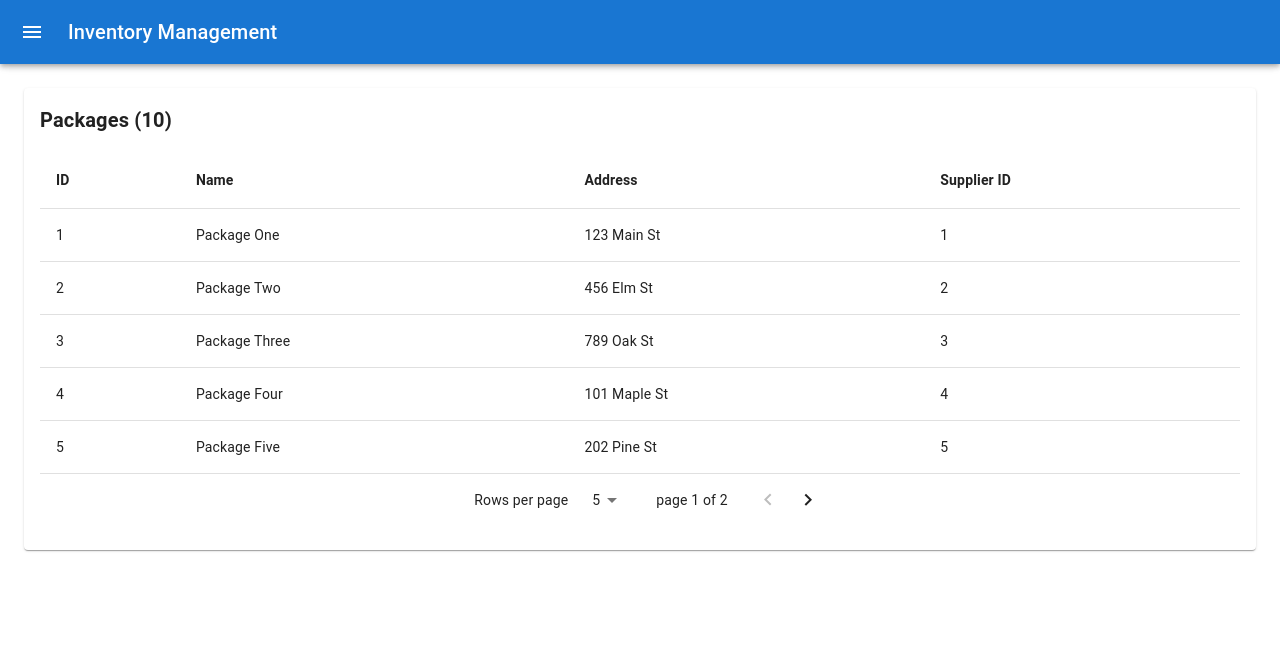
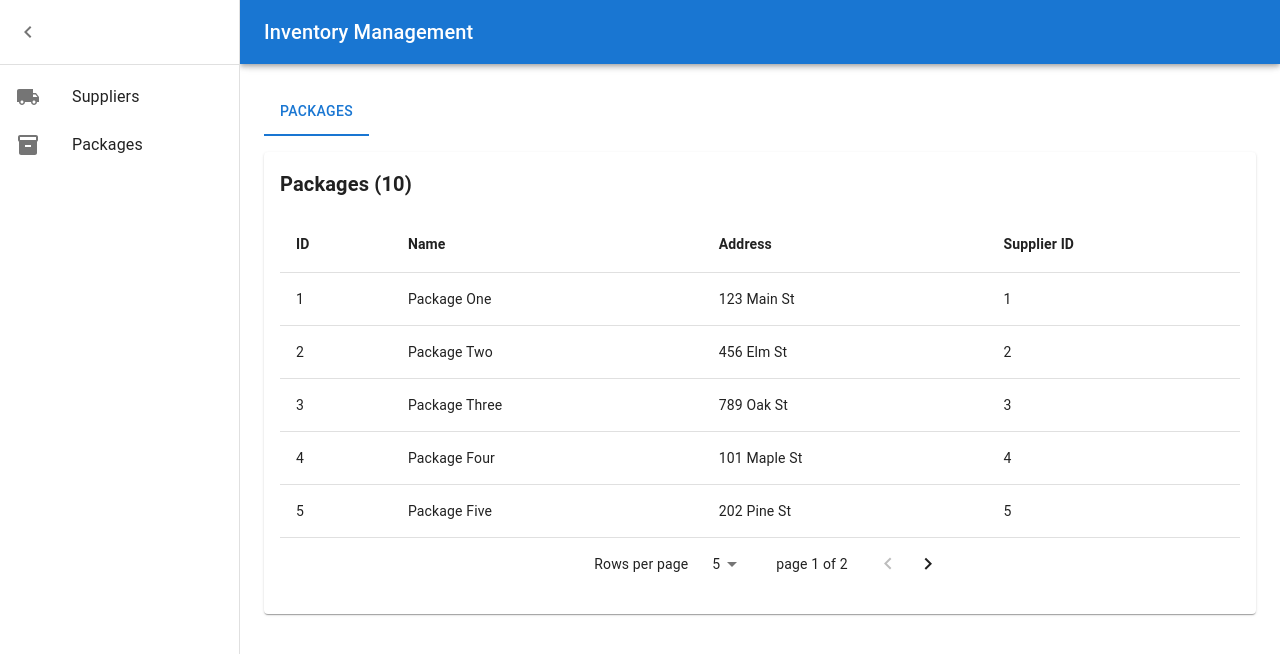
Before and after one commit to arpansaha1300/unit-assessment-4, a React (Vite) app in the folder frontend/: page /package-list in a window 1280 px wide. Shown: the top 654 px of the page. Built offline with nearby package versions, Linux system fonts and the light colour scheme.

Commit message:
redux tabs

```diff
--- a/frontend/src/layouts/default.jsx
+++ b/frontend/src/layouts/default.jsx
@@ -1,4 +1,3 @@
-import * as React from "react";
 import { styled, useTheme } from "@mui/material/styles";
 import Box from "@mui/material/Box";
 import Drawer from "@mui/material/Drawer";
@@ -18,7 +17,11 @@ import ListItemIcon from "@mui/material/ListItemIcon";
 import ListItemText from "@mui/material/ListItemText";
 import InventoryIcon from "@mui/icons-material/Inventory";
 import LocalShippingIcon from "@mui/icons-material/LocalShipping";
-import { Outlet } from "react-router-dom";
+import { useDispatch, useSelector } from "react-redux";
+import { Outlet, useLocation, useNavigate } from "react-router-dom";
+import { createOrUpdateTab } from "../redux/tabSlice";
+import { Tab, Tabs } from "@mui/material";
+import { useEffect, useState } from "react";
 
 const drawerWidth = 240;
 
@@ -74,26 +77,20 @@ const DrawerHeader = styled("div")(({ theme }) => ({
   justifyContent: "flex-start",
 }));
 
-const drawerTabs = [
-  {
-    name: "Suppliers",
-    icon: <LocalShippingIcon />,
-    onClick: () => {
-      console.log("Suppliers");
-    },
-  },
-  {
-    name: "Packages",
-    icon: <InventoryIcon />,
-    onClick: () => {
-      console.log("Packages");
-    },
-  },
-];
-
 export default function Layout() {
   const theme = useTheme();
-  const [open, setOpen] = React.useState(false);
+  const dispatch = useDispatch();
+  const location = useLocation();
+  const [open, setOpen] = useState(true);
+
+  useEffect(() => {
+    dispatch(
+      createOrUpdateTab({
+        name: routeNames[location.pathname],
+        path: location.pathname,
+      })
+    );
+  }, [dispatch]);
 
   const handleDrawerOpen = () => {
     setOpen(true);
@@ -145,22 +142,101 @@ export default function Layout() {
           </IconButton>
         </DrawerHeader>
         <Divider />
-        <List>
-          {drawerTabs.map((tab) => (
-            <ListItem key={tab.name} disablePadding>
-              <ListItemButton>
-                <ListItemIcon>{tab.icon}</ListItemIcon>
-                <ListItemText primary={tab.name} />
-              </ListItemButton>
-            </ListItem>
-          ))}
-        </List>
+        <DrawerTabs />
       </Drawer>
 
       <Container open={open}>
         <DrawerHeader />
+        <Box sx={{ marginBottom: "1rem" }}>
+          <TabList />
+        </Box>
         <Outlet />
       </Container>
     </Box>
   );
 }
+
+const routeNames = {
+  "/package-list": "Packages",
+  "/suppliers-list": "Suppliers",
+};
+
+function DrawerTabs() {
+  const dispatch = useDispatch();
+  const navigate = useNavigate();
+
+  const drawerTabs = [
+    {
+      name: "Suppliers",
+      icon: <LocalShippingIcon />,
+      onClick: () => {
+        dispatch(
+          createOrUpdateTab({ name: "Suppliers", path: "/suppliers-list" })
+        );
+        navigate("/suppliers-list");
+      },
+    },
+    {
+      name: "Packages",
+      icon: <InventoryIcon />,
+      onClick: () => {
+        dispatch(
+          createOrUpdateTab({ name: "Packages", path: "/package-list" })
+        );
+        navigate("/package-list");
+      },
+    },
+  ];
+
+  return (
+    <List>
+      {drawerTabs.map((tab) => (
+        <ListItem key={tab.name} disablePadding>
+          <ListItemButton onClick={tab.onClick}>
+            <ListItemIcon>{tab.icon}</ListItemIcon>
+            <ListItemText primary={tab.name} />
+          </ListItemButton>
+        </ListItem>
+      ))}
+    </List>
+  );
+}
+
+function TabList() {
+  const location = useLocation();
+  const [value, setValue] = useState(null);
+  const tabsMap = useSelector((state) => state.tabs.map);
+  const [tabs, setTabs] = useState([]);
+
+  useEffect(() => {
+    setValue(location.pathname);
+  }, [location]);
+
+  useEffect(() => {
+    setTabs(Object.values(tabsMap));
+  }, [tabsMap]);
+
+  const handleChange = (event, newValue) => {
+    setValue(newValue);
+  };
+
+  return tabs.length > 0 && value ? (
+    <Box
+      sx={{
+        maxWidth: { xs: 320, sm: 480, md: 640, lg: 840 },
+        bgcolor: "background.paper",
+      }}
+    >
+      <Tabs
+        value={value}
+        onChange={handleChange}
+        variant="scrollable"
+        scrollButtons="auto"
+      >
+        {tabs.map((tab) => (
+          <Tab key={tab.path} label={tab.name} value={tab.path} />
+        ))}
+      </Tabs>
+    </Box>
+  ) : null;
+}
--- a/frontend/src/main.jsx
+++ b/frontend/src/main.jsx
@@ -1,9 +1,13 @@
-import React from 'react'
-import ReactDOM from 'react-dom/client'
-import { AppRoutes } from './routes.jsx'
+import React from "react";
+import ReactDOM from "react-dom/client";
+import { AppRoutes } from "./routes.jsx";
+import { Provider } from "react-redux";
+import store from "./redux/store.js";
 
-ReactDOM.createRoot(document.getElementById('root')).render(
+ReactDOM.createRoot(document.getElementById("root")).render(
   <React.StrictMode>
-    <AppRoutes />
-  </React.StrictMode>,
-)
+    <Provider store={store}>
+      <AppRoutes />
+    </Provider>
+  </React.StrictMode>
+);
--- a/frontend/src/redux/store.js
+++ b/frontend/src/redux/store.js
@@ -1,9 +1,11 @@
 import { configureStore } from '@reduxjs/toolkit';
 import authReducer from './authSlice';
+import tabsReducer from './tabSlice';
 
 const store = configureStore({
   reducer: {
     auth: authReducer,
+    tabs: tabsReducer,
   },
 });
 
--- /dev/null
+++ b/frontend/src/redux/tabSlice.js
@@ -0,0 +1,23 @@
+import { createSlice } from "@reduxjs/toolkit";
+
+const initialState = {
+  map: {},
+};
+
+const tabSlice = createSlice({
+  name: "auth",
+  initialState,
+  reducers: {
+    createOrUpdateTab: (state, action) => {
+      const newTab = { ...action.payload };
+      state.map[newTab.path] = newTab;
+    },
+    removeTab: (state, action) => {
+      delete state.tabs[action.payload.path];
+    },
+  },
+});
+
+export const { createOrUpdateTab, removeTab } = tabSlice.actions;
+
+export default tabSlice.reducer;
```
